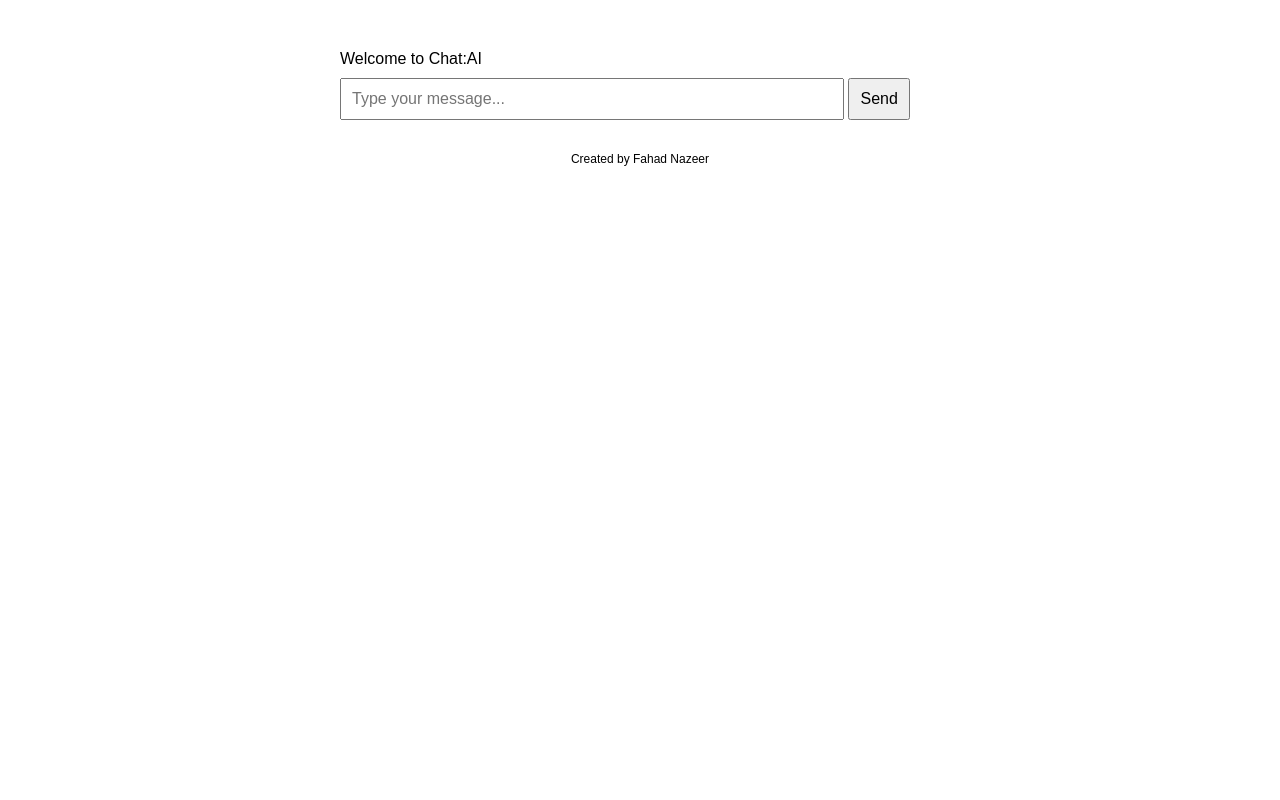
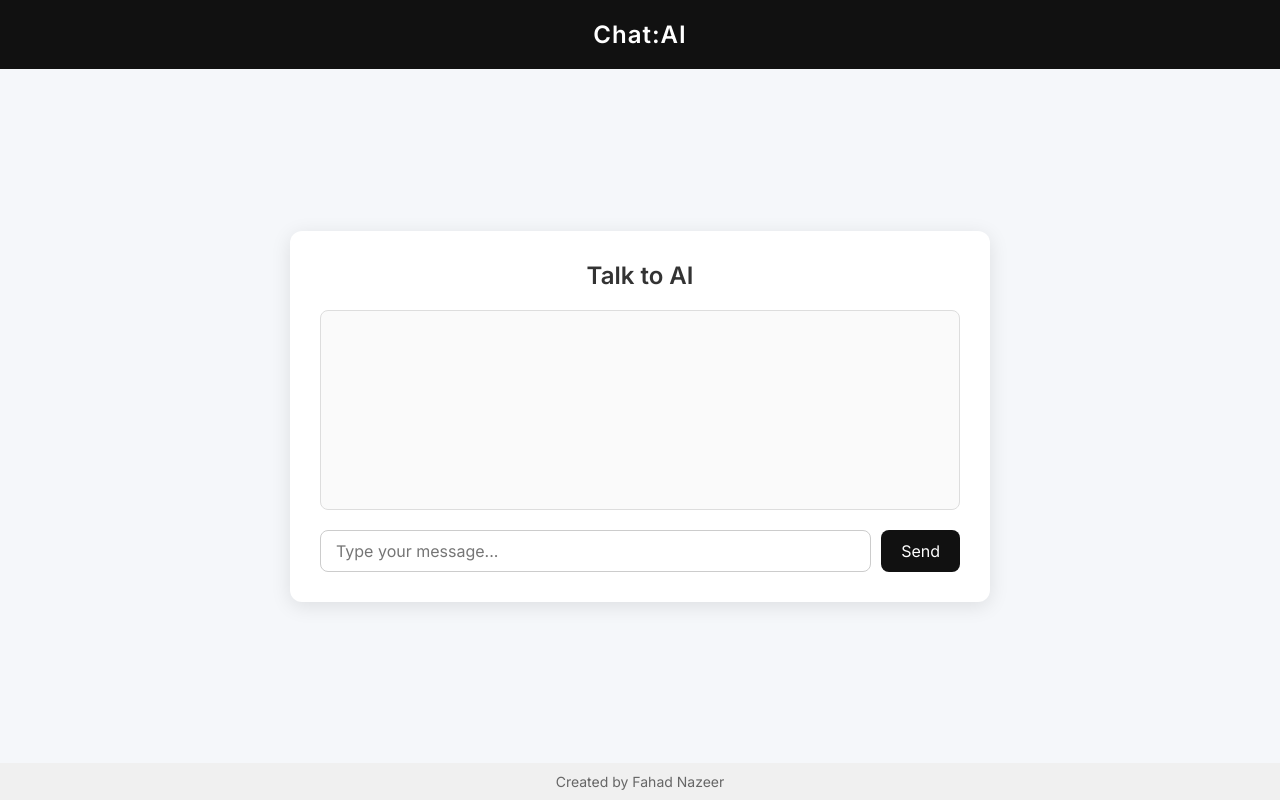
Before and after one commit to fahadnazeer123/chat-ai-app, a website: page public/index.html in a window 1280 px wide. Drawn offline with Linux system fonts and the light colour scheme.

Commit message:
Update index.html

```diff
--- a/public/index.html
+++ b/public/index.html
@@ -1,49 +1,144 @@
-<!DOCTYPE html>
-<html lang="en">
+<!DOCTYPE html><html lang="en">
 <head>
-  <meta charset="UTF-8">
-  <title>Chat:AI</title>
+  <meta charset="UTF-8" />
+  <meta name="viewport" content="width=device-width, initial-scale=1.0" />
+  <title>Chat:AI - By Fahad Nazeer</title>
+  <link href="https://fonts.googleapis.com/css2?family=Inter:wght@400;600&display=swap" rel="stylesheet" />
   <style>
-    body {
-      background-color: white;
-      color: black;
-      font-family: sans-serif;
-      padding: 2rem;
+    * {
+      margin: 0;
+      padding: 0;
+      box-sizing: border-box;
+      font-family: 'Inter', sans-serif;
+    }body {
+  background-color: #f5f7fa;
+  color: #111;
+  display: flex;
+  flex-direction: column;
+  min-height: 100vh;
 }
-    #chat { max-width: 600px; margin: auto; }
-    .message { margin: 10px 0; }
+
+header {
+  background-color: #111;
+  color: #fff;
+  padding: 20px;
+  text-align: center;
+  font-size: 24px;
+  font-weight: 600;
+  letter-spacing: 1px;
+}
+
+main {
+  flex: 1;
+  display: flex;
+  justify-content: center;
+  align-items: center;
+  padding: 20px;
+}
+
+.chat-box {
+  width: 100%;
+  max-width: 700px;
+  background-color: #fff;
+  border-radius: 12px;
+  box-shadow: 0 4px 20px rgba(0, 0, 0, 0.1);
+  padding: 30px;
+}
+
+.chat-box h2 {
+  margin-bottom: 20px;
+  text-align: center;
+  color: #333;
+}
+
+#messages {
+  min-height: 200px;
+  margin-bottom: 20px;
+  border: 1px solid #ddd;
+  border-radius: 8px;
+  padding: 10px;
+  background-color: #fafafa;
+  overflow-y: auto;
+  max-height: 300px;
+}
+
+form {
+  display: flex;
+  gap: 10px;
+}
+
 input[type="text"] {
-      width: 80%; padding: 10px;
+  flex: 1;
+  padding: 10px 15px;
+  border: 1px solid #ccc;
+  border-radius: 8px;
   font-size: 16px;
 }
+
 button {
-      padding: 10px;
+  padding: 10px 20px;
+  border: none;
+  border-radius: 8px;
+  background-color: #111;
+  color: #fff;
   font-size: 16px;
+  cursor: pointer;
+  transition: background 0.3s ease;
 }
+
+button:hover {
+  background-color: #333;
+}
+
 footer {
   text-align: center;
-      font-size: 12px;
-      margin-top: 2rem;
+  padding: 10px 0;
+  font-size: 14px;
+  color: #666;
+  background-color: #f0f0f0;
 }
+
   </style>
 </head>
 <body>
-  <div id="chat">
-    <div class="message">Welcome to Chat:AI</div>
-    <input type="text" id="input" placeholder="Type your message...">
-    <button onclick="send()">Send</button>
-    <div id="response"></div>
-    <footer>Created by Fahad Nazeer</footer>
+  <header>
+    Chat:AI
+  </header>  <main>
+    <div class="chat-box">
+      <h2>Talk to AI</h2>
+      <div id="messages"></div>
+      <form id="chat-form">
+        <input type="text" id="user-input" placeholder="Type your message..." required />
+        <button type="submit">Send</button>
+      </form>
     </div>
-  <script>
-    function send() {
-      const input = document.getElementById('input').value;
-      fetch('/chat?msg=' + encodeURIComponent(input))
-        .then(res => res.text())
-        .then(data => {
-          document.getElementById('response').innerText = data;
+  </main>  <footer>
+    Created by Fahad Nazeer
+  </footer>  <script>
+    const form = document.getElementById('chat-form');
+    const userInput = document.getElementById('user-input');
+    const messages = document.getElementById('messages');
+
+    form.addEventListener('submit', async (e) => {
+      e.preventDefault();
+      const text = userInput.value.trim();
+      if (!text) return;
+
+      messages.innerHTML += `<div><strong>You:</strong> ${text}</div>`;
+      userInput.value = '';
+
+      try {
+        const res = await fetch('/api/chat', {
+          method: 'POST',
+          headers: { 'Content-Type': 'application/json' },
+          body: JSON.stringify({ message: text })
         });
+        const data = await res.json();
+        messages.innerHTML += `<div><strong>AI:</strong> ${data.reply}</div>`;
+        messages.scrollTop = messages.scrollHeight;
+      } catch (err) {
+        messages.innerHTML += `<div><strong>AI:</strong> Error getting response.</div>`;
       }
-  </script>
-</body>
+    });
+  </script></body>
 </html>
```
Lines whose indentation alone changed are shown as unchanged.
